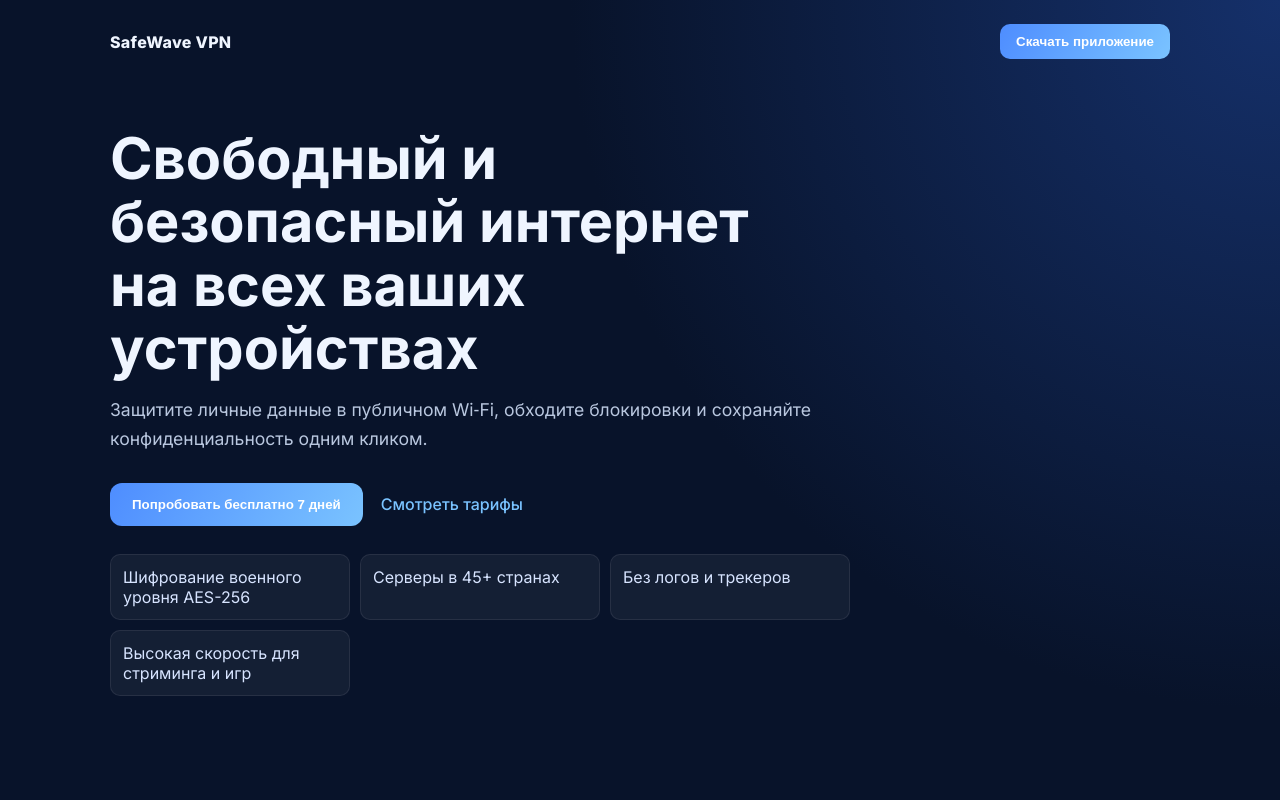
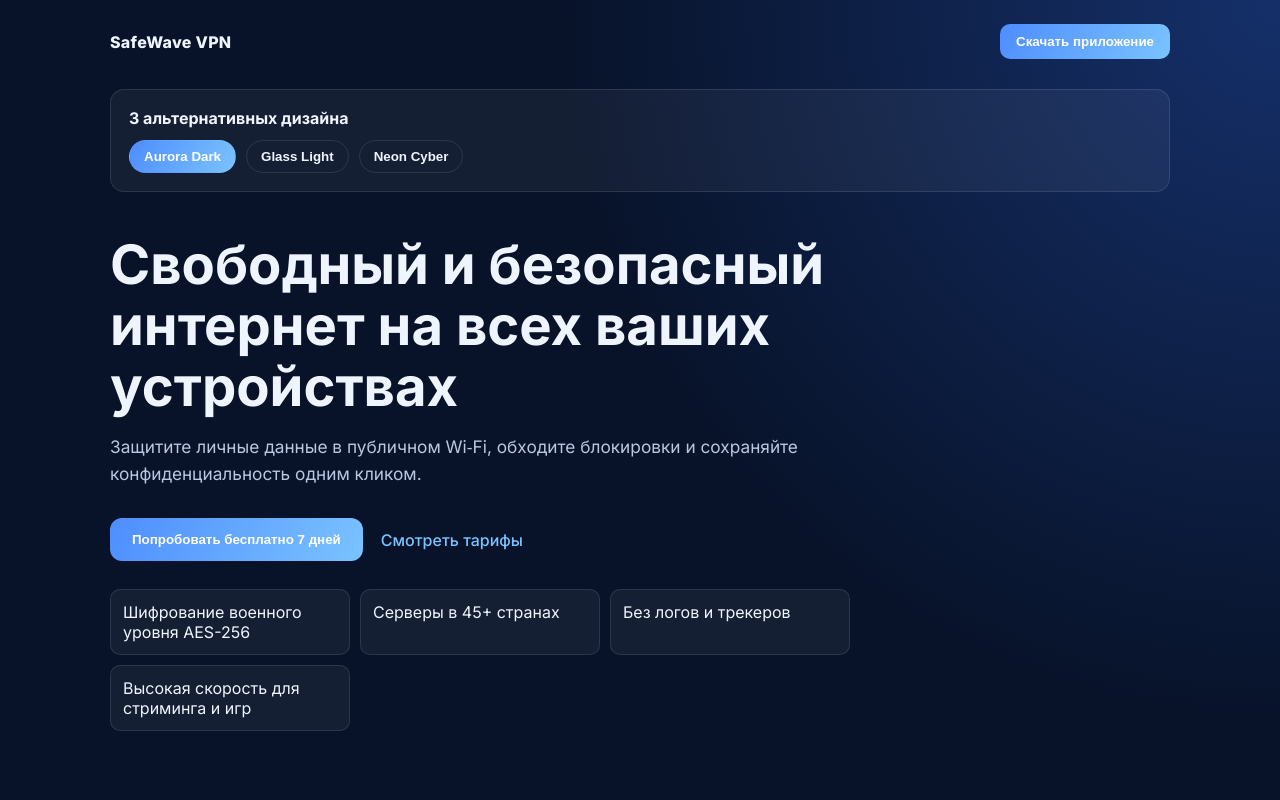
Before and after one commit to ibaluk/vpn, a plain HTML site: page index.html in a window 1280 px wide. Shown: the top 800 px of the page. Drawn offline with nearby package versions, Linux system fonts and the light colour scheme.

Commit message:
feat: add three alternative VPN landing designs

```diff
--- a/main.js
+++ b/main.js
@@ -3,6 +3,30 @@ const { createApp } = Vue;
 createApp({
   data() {
     return {
+      activeVariant: 'aurora',
+      variants: {
+        aurora: {
+          label: 'Aurora Dark',
+          title: 'SafeWave VPN',
+          heading: 'Свободный и безопасный интернет на всех ваших устройствах',
+          text: 'Защитите личные данные в публичном Wi‑Fi, обходите блокировки и сохраняйте конфиденциальность одним кликом.',
+          cta: 'Попробовать бесплатно 7 дней'
+        },
+        glass: {
+          label: 'Glass Light',
+          title: 'SafeWave Cloud',
+          heading: 'Лёгкий и прозрачный VPN-дизайн для современной аудитории',
+          text: 'Минималистичный интерфейс в светлой палитре повышает доверие и отлично подходит для B2C-продуктов.',
+          cta: 'Запустить бесплатный доступ'
+        },
+        neon: {
+          label: 'Neon Cyber',
+          title: 'SafeWave X',
+          heading: 'Киберпанк-стиль для геймеров и tech-аудитории',
+          text: 'Контрастные неоновые акценты подчёркивают скорость соединения и технологичность сервиса.',
+          cta: 'Включить турбо-режим'
+        }
+      },
       plans: [
         {
           title: '1 месяц',
@@ -31,22 +55,39 @@ createApp({
       ]
     };
   },
+  computed: {
+    currentVariant() {
+      return this.variants[this.activeVariant];
+    }
+  },
   template: `
-    <div class="page">
+    <div class="page" :class="'variant--' + activeVariant">
       <header class="hero">
         <nav class="nav">
-          <div class="logo">SafeWave VPN</div>
+          <div class="logo">{{ currentVariant.title }}</div>
           <button class="btn btn--small">Скачать приложение</button>
         </nav>
 
+        <section class="variant-switcher">
+          <h2>3 альтернативных дизайна</h2>
+          <div class="variant-switcher__controls">
+            <button
+              v-for="(variant, key) in variants"
+              :key="key"
+              class="variant-chip"
+              :class="{ 'variant-chip--active': activeVariant === key }"
+              @click="activeVariant = key"
+            >
+              {{ variant.label }}
+            </button>
+          </div>
+        </section>
+
         <div class="hero__content">
-          <h1>Свободный и безопасный интернет<br />на всех ваших устройствах</h1>
-          <p>
-            Защитите личные данные в публичном Wi‑Fi, обходите блокировки и
-            сохраняйте конфиденциальность одним кликом.
-          </p>
+          <h1>{{ currentVariant.heading }}</h1>
+          <p>{{ currentVariant.text }}</p>
           <div class="hero__actions">
-            <button class="btn">Попробовать бесплатно 7 дней</button>
+            <button class="btn">{{ currentVariant.cta }}</button>
             <a href="#plans" class="link">Смотреть тарифы</a>
           </div>
           <ul class="features">
--- a/styles.css
+++ b/styles.css
@@ -1,11 +1,5 @@
 :root {
   color-scheme: dark;
-  --bg: #08132a;
-  --bg-soft: #101f3d;
-  --text: #eff5ff;
-  --muted: #b9c7df;
-  --accent: #4e8dff;
-  --accent-2: #7ac3ff;
 }
 
 * {
@@ -15,12 +9,44 @@
 body {
   margin: 0;
   font-family: 'Inter', sans-serif;
-  background: radial-gradient(circle at top right, #15306a 0%, var(--bg) 40%);
-  color: var(--text);
 }
 
 .page {
   min-height: 100vh;
+  --bg: #08132a;
+  --bg-soft: #101f3d;
+  --text: #eff5ff;
+  --muted: #b9c7df;
+  --accent: #4e8dff;
+  --accent-2: #7ac3ff;
+  --panel-border: rgba(255, 255, 255, 0.1);
+  --surface: rgba(255, 255, 255, 0.05);
+  color: var(--text);
+  background: radial-gradient(circle at top right, #15306a 0%, var(--bg) 40%);
+}
+
+.page.variant--glass {
+  --bg: #eef4ff;
+  --bg-soft: #ffffff;
+  --text: #18223d;
+  --muted: #5f6b84;
+  --accent: #2f7fff;
+  --accent-2: #67c2ff;
+  --panel-border: rgba(24, 34, 61, 0.14);
+  --surface: rgba(255, 255, 255, 0.9);
+  background: linear-gradient(140deg, #e8f0ff 0%, #f8fbff 60%, #dff3ff 100%);
+}
+
+.page.variant--neon {
+  --bg: #08060f;
+  --bg-soft: #161129;
+  --text: #f8f8ff;
+  --muted: #bab0da;
+  --accent: #8a2bff;
+  --accent-2: #00d1ff;
+  --panel-border: rgba(145, 53, 255, 0.35);
+  --surface: rgba(138, 43, 255, 0.12);
+  background: radial-gradient(circle at top center, #261247 0%, #08060f 55%);
 }
 
 .hero {
@@ -40,20 +66,55 @@ body {
   letter-spacing: 0.3px;
 }
 
+.variant-switcher {
+  margin-top: 30px;
+  padding: 18px;
+  background: var(--surface);
+  border: 1px solid var(--panel-border);
+  border-radius: 14px;
+}
+
+.variant-switcher h2 {
+  margin: 0 0 12px;
+  font-size: 1rem;
+}
+
+.variant-switcher__controls {
+  display: flex;
+  gap: 10px;
+  flex-wrap: wrap;
+}
+
+.variant-chip {
+  border: 1px solid var(--panel-border);
+  background: transparent;
+  color: var(--text);
+  padding: 8px 14px;
+  border-radius: 999px;
+  font-weight: 600;
+  cursor: pointer;
+}
+
+.variant-chip--active {
+  background: linear-gradient(120deg, var(--accent), var(--accent-2));
+  border-color: transparent;
+  color: #fff;
+}
+
 .hero__content {
-  margin-top: 68px;
+  margin-top: 42px;
   max-width: 740px;
 }
 
 h1 {
-  font-size: clamp(2rem, 5vw, 3.6rem);
-  line-height: 1.1;
+  font-size: clamp(2rem, 5vw, 3.4rem);
+  line-height: 1.12;
   margin: 0;
 }
 
 .hero__content p {
   margin-top: 16px;
-  font-size: 1.1rem;
+  font-size: 1.08rem;
   line-height: 1.6;
   color: var(--muted);
 }
@@ -83,7 +144,8 @@ h1 {
 .btn--outline {
   width: 100%;
   background: transparent;
-  border: 1px solid #3f5d95;
+  border: 1px solid color-mix(in oklab, var(--accent) 35%, var(--text) 40%);
+  color: var(--text);
 }
 
 .link {
@@ -102,11 +164,10 @@ h1 {
 }
 
 .features li {
-  background: rgba(255, 255, 255, 0.05);
-  border: 1px solid rgba(255, 255, 255, 0.08);
+  background: var(--surface);
+  border: 1px solid var(--panel-border);
   padding: 12px;
   border-radius: 10px;
-  color: #d7e4ff;
 }
 
 .plans {
@@ -133,7 +194,7 @@ h1 {
 
 .plan {
   background: var(--bg-soft);
-  border: 1px solid #1f3361;
+  border: 1px solid var(--panel-border);
   border-radius: 14px;
   padding: 20px;
   position: relative;
@@ -143,10 +204,11 @@ h1 {
   position: absolute;
   right: 14px;
   top: 14px;
-  background: #1f5ef5;
+  background: linear-gradient(120deg, var(--accent), var(--accent-2));
   border-radius: 99px;
   padding: 6px 10px;
   font-size: 12px;
+  color: #fff;
 }
 
 .plan h3 {
```
